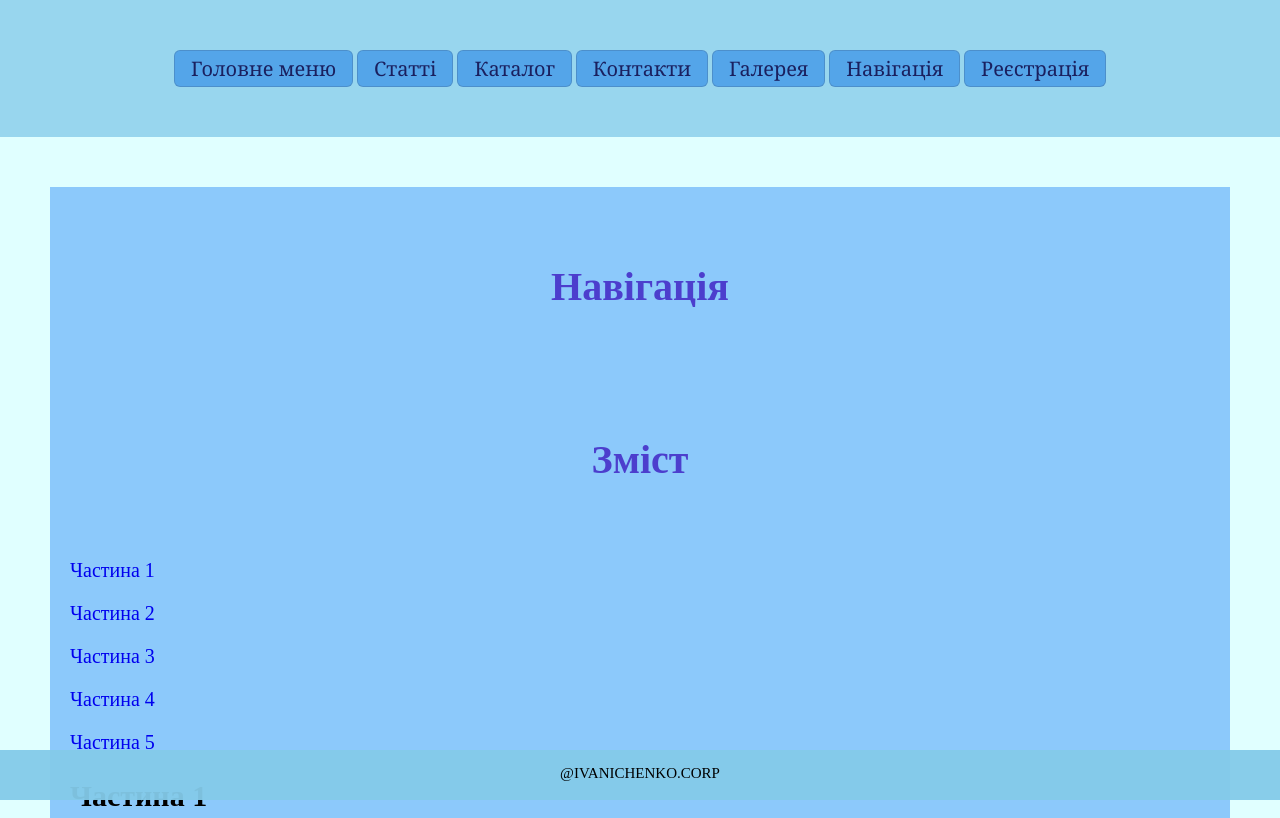
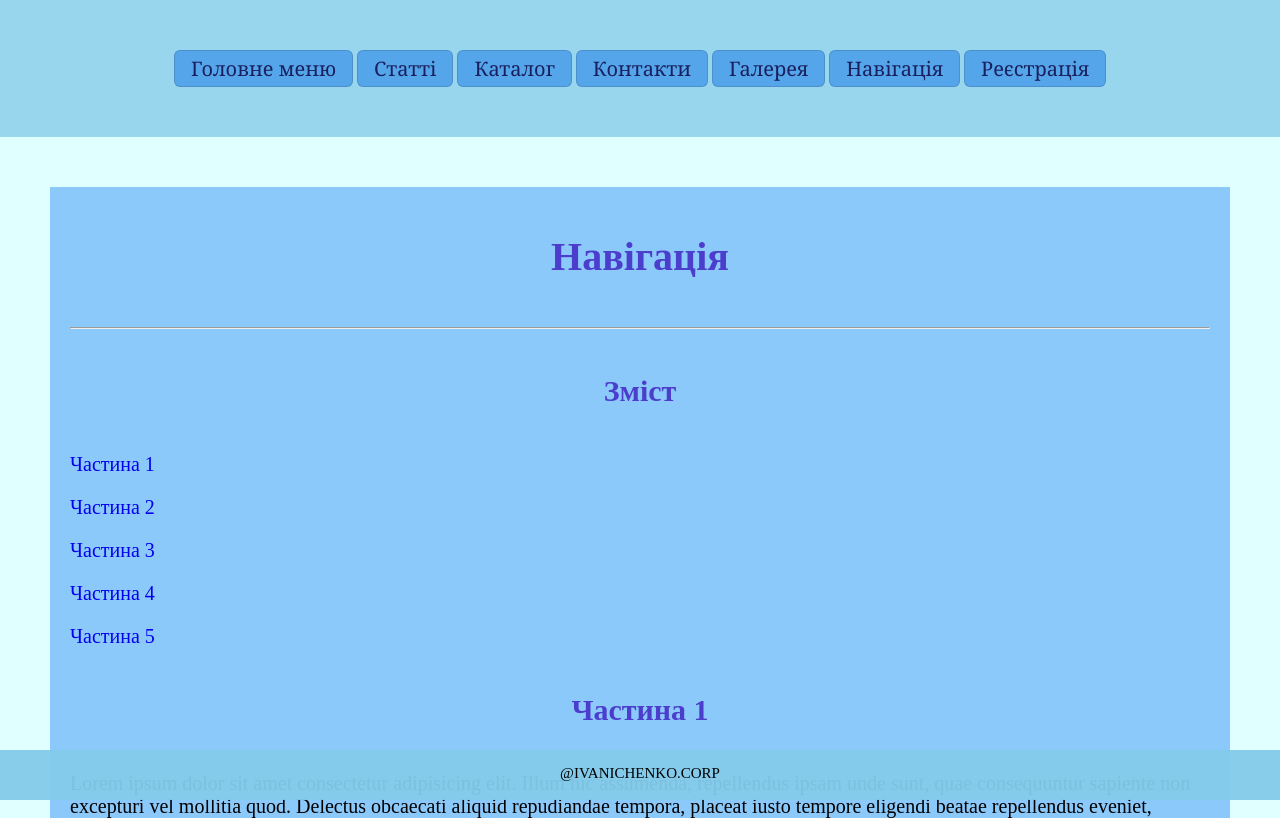
Before and after one commit to Vasylina/Home-Work-3, a plain HTML site: page pages/page-nav.html in a window 1280 px wide. Shown: the top 818 px of the page. Drawn offline with Linux system fonts and the light colour scheme.

Commit message:
first commit

```diff
--- a/pages/page-nav.html
+++ b/pages/page-nav.html
@@ -28,14 +28,15 @@
   <main>
     <div class="container">
       <h1>Навігація</h1>
-      <h1 id="top">Зміст</h1>
-      <p><a href="#section-1">Частина 1</a></p>
-      <p><a href="#section-2">Частина 2</a></p>
-      <p><a href="#section-3">Частина 3</a></p>
-      <p><a href="#section-4">Частина 4</a></p>
-      <p><a href="#section-5">Частина 5</a></p>
+      <hr>
+      <h2 id="top">Зміст</h2>
+      <p><a href="#section1">Частина 1</a></p>
+      <p><a href="#section2">Частина 2</a></p>
+      <p><a href="#section3">Частина 3</a></p>
+      <p><a href="#section4">Частина 4</a></p>
+      <p><a href="#section5">Частина 5</a></p>
 
-      <h2 id="section-1">Частина 1</h2>
+      <h2 id="section1">Частина 1</h2>
 
       <p>Lorem ipsum dolor sit amet consectetur adipisicing elit. Illum hic assumenda, repellendus ipsam unde sunt, quae
         consequuntur sapiente non excepturi vel mollitia quod. Delectus obcaecati aliquid repudiandae tempora, placeat
@@ -85,7 +86,7 @@
 
 
       <p><a href="#top">Повернутися до змісту</a></p>
-      <h2 id="section-2">Частина 2</h2>
+      <h2 id="section2">Частина 2</h2>
 
       <p>Repudiandae cumque molestias molestiae et sed repellendus id. In, hic, corporis, molestias ut est repellat
         excepturi adipisci dolorem molestiae atque suscipit ipsam. Eius ipsum tempora deserunt tenetur voluptatum esse
@@ -122,7 +123,7 @@
         voluptates aut laboriosam natus culpa! Cum distinctio quae natus earum sequi expedita.</p>
 
       <p><a href="#top">Повернутися до змісту</a></p>
-      <h2 id="section-3">Частина 3</h2>
+      <h2 id="section3">Частина 3</h2>
 
       <p>Quia tempora illo distinctio iusto illum expedita totam! Beatae excepturi quos dolorem vero aspernatur nihil at
         incidunt? Odit tenetur a omnis quasi perferendis amet, fugiat pariatur aliquid consectetur, quam deleniti
@@ -163,7 +164,7 @@
         officiis fugit consequatur.</p>
 
       <p><a href="#top">Повернутися до змісту</a></p>
-      <h2 id="section-4">Частина 4</h2>
+      <h2 id="section4">Частина 4</h2>
 
       <p>Porro eligendi vel ipsam aliquam debitis optio cupiditate nam itaque dolor recusandae. Fuga excepturi beatae
         nihil error voluptatibus quisquam! Quo alias aliquid vitae itaque quae laboriosam officia natus ex odio repellat
@@ -193,7 +194,7 @@
         fugit veritatis rerum! Est voluptate accusamus voluptates, odit aut velit ipsa ex veniam!</p>
 
       <p><a href="#top">Повернутися до змісту</a></p>
-      <h2 id="section-5">Частина 5</h2>
+      <h2 id="section5">Частина 5</h2>
 
       <p>Sunt odit assumenda totam illo commodi consequuntur error ad quos similique esse, tempore facere magnam
         ducimus,
--- a/style.css
+++ b/style.css
@@ -2,11 +2,12 @@
   box-sizing: border-box;
 }
 
-h1 {
+h1,
+h2 {
   color: #4c3ecd;
   text-align: center;
-  padding-top: 50px;
-  padding-bottom: 50px;
+  padding-top: 20px;
+  padding-bottom: 20px;
 }
 
 a {
@@ -17,15 +18,12 @@ main {
   margin: 50px 50px;
 }
 
-
 /* body */
 .body {
   background-color: lightcyan;
-
 }
 
 .container {
-
   width: 100%;
   max-width: 1280px;
   font-size: 20px;
@@ -34,7 +32,6 @@ main {
   padding: 0 20px;
   background-color: rgb(140, 201, 251);
 }
-
 
 /* navbar */
 .header {
@@ -74,7 +71,7 @@ main {
 }
 
 .button:hover {
-  transition-duration: 0,4s;
+  transition-duration: 0, 4s;
   background-color: rgb(72, 72, 219);
   box-shadow: rgb(132, 154, 225) 2px 2px 2px 2px;
 }
@@ -82,10 +79,9 @@ main {
 .navbar-link {
   text-decoration: none;
   font-size: 20px;
-  font-family: Georgia, 'Times New Roman', Times, serif;
+  font-family: Georgia, "Times New Roman", Times, serif;
   color: rgba(23, 23, 85, 0.932);
 }
-
 
 /* main content */
 .main-pfoto {
@@ -97,7 +93,7 @@ main {
 }
 
 /* gallery */
-.gallery-background-colour{
+.gallery-background-colour {
   background-image: url(img/Texture5.jpg);
 }
 
@@ -123,7 +119,7 @@ main {
 .footer {
   width: 100%;
   height: 50px;
-  background-color: #84cbe9c6;;
+  background-color: #84cbe9c6;
   position: sticky;
   bottom: 0;
   text-align: center;
@@ -134,12 +130,11 @@ main {
   font-size: 15px;
 }
 
-
 /* articles */
 .succes::first-letter {
   font-size: 40px;
   font-weight: bold;
-  font-family: Georgia, 'Times New Roman', Times, serif;
+  font-family: Georgia, "Times New Roman", Times, serif;
   color: blue;
   margin: 10px;
 }
@@ -155,13 +150,13 @@ main {
 .accent::first-letter {
   font-size: 60px;
   font-weight: lighter;
-  font-family: Impact, Haettenschweiler, 'Arial Narrow Bold', sans-serif;
+  font-family: Impact, Haettenschweiler, "Arial Narrow Bold", sans-serif;
   color: red;
   margin: 10px;
 }
 
 .article {
-   font-family: Georgia, 'Times New Roman', Times, serif;
+  font-family: Georgia, "Times New Roman", Times, serif;
 }
 
 .article-link {
@@ -183,14 +178,12 @@ main {
 
 /* catalog */
 
-
 .catalog-list {
   display: flex;
   /* justify-content: space-between; */
   padding: 20px;
   margin: 20px;
   background-color: lightcyan;
-
 }
 
 .catalog-box {
```
Also changed, not shown: pages/catalog.html (+4 -9 lines), style1.css (deleted). Lines whose indentation alone changed are shown as unchanged.
